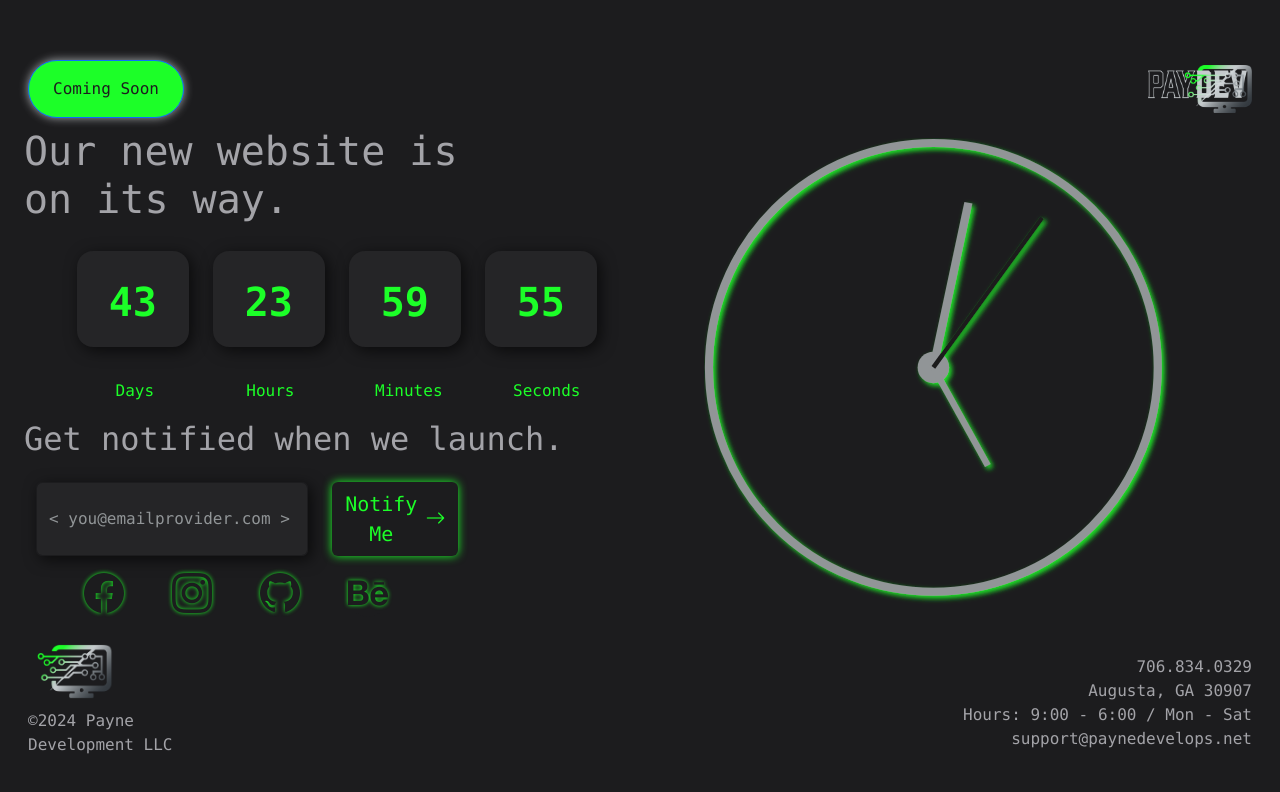
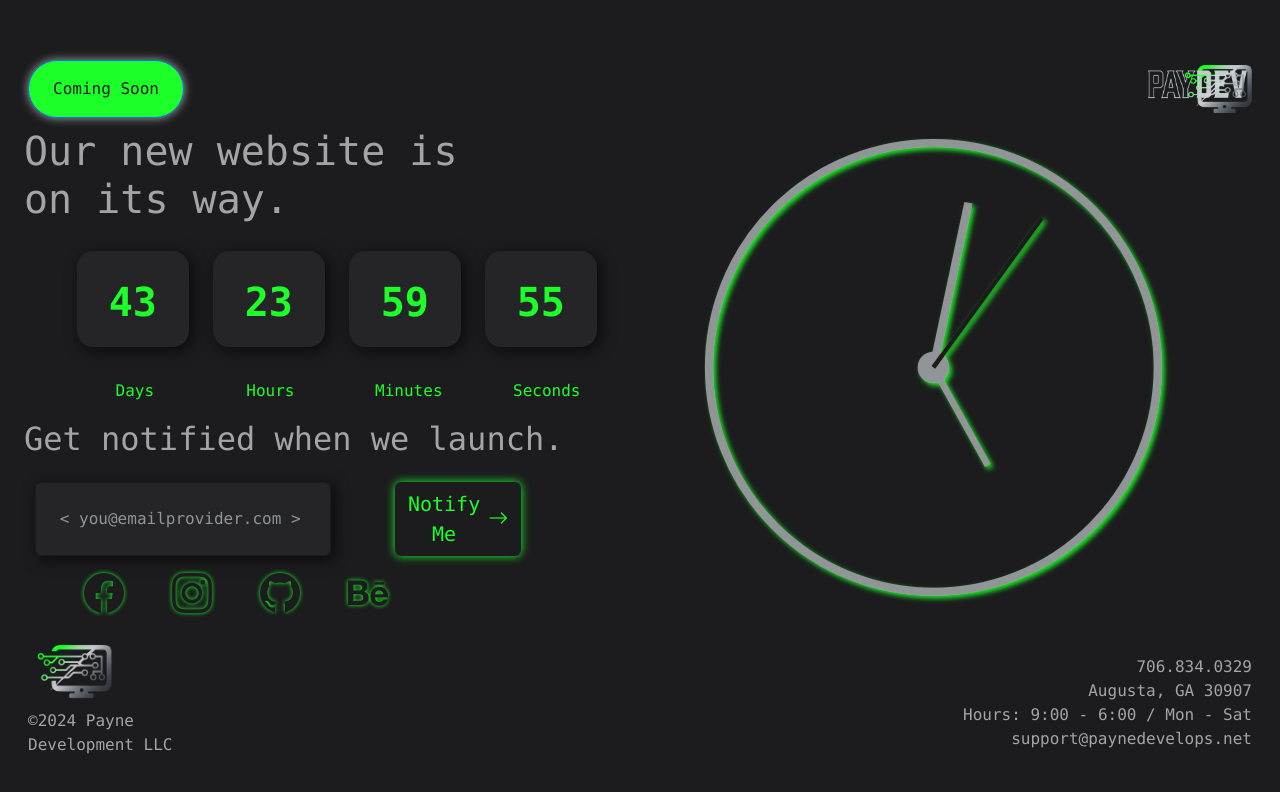
Before and after one commit to bi6poppa/coming-soon-final, a React (Vite) app: page / in a window 1280 px wide. Shown: the top 792 px of the page. Built offline with nearby package versions, Linux system fonts and the light colour scheme.

Commit message:
final touches

```diff
--- a/src/components/Notify/Notify.jsx
+++ b/src/components/Notify/Notify.jsx
@@ -10,7 +10,7 @@ const Notify = () => {
   };
 
   return (
-    <div className="form-notify container-fluid d-flex justify-content-center align-items-start" id={styles.form}>
+    <div className="form-notify container-fluid d-flex justify-content-between align-items-center" id={styles.form}>
       <form action="#">
         <input
           className="form-control"
--- a/src/components/Notify/Notify.module.css
+++ b/src/components/Notify/Notify.module.css
@@ -1,10 +1,16 @@
 #email {
+  display: flex;
+  justify-content: space-between;
+  align-items: flex-start;
   background-color: var(--sp-input-bg-dark);
   border-color: var(--sp-dark);
   width: 100%;
   color: var(--sp-green);
   box-shadow: var(--apple-box-shadow);
   transition: box-shadow 0.8s ease-in-out, opacity 0.8s ease-in-out;
+  margin-left: -6rem;
+  padding: 1.5rem;
+  margin-right: 4rem;
 }
 
 #email::placeholder {
@@ -22,12 +28,16 @@
 
 form {
   display: flex;
+  flex-direction: row;
+  align-items: center;
+  justify-content: space-between;
 }
 
 #form {
   display: flex;
   flex-direction: column;
   width: 100%;
+  justify-content: flex-start;
 }
 
 @media only screen and (max-width: 425px) {
--- a/src/components/NotifyBtn/NotifyBtn.jsx
+++ b/src/components/NotifyBtn/NotifyBtn.jsx
@@ -78,7 +78,7 @@ const NotifyBtn = ({ email }) => {
 
   return (
     <button
-      className="btn mx-4"
+      className="btn "
       onMouseOver={handleMouseOver}
       onMouseOut={handleMouseOut}
       onClick={handleClick}
```
Also changed, not shown: src/components/CSFooter/CSFooter.module.css (line endings or trailing spaces), src/styles/bootstrap.css, 1 other file (tests, documents, lock files or other folders).
